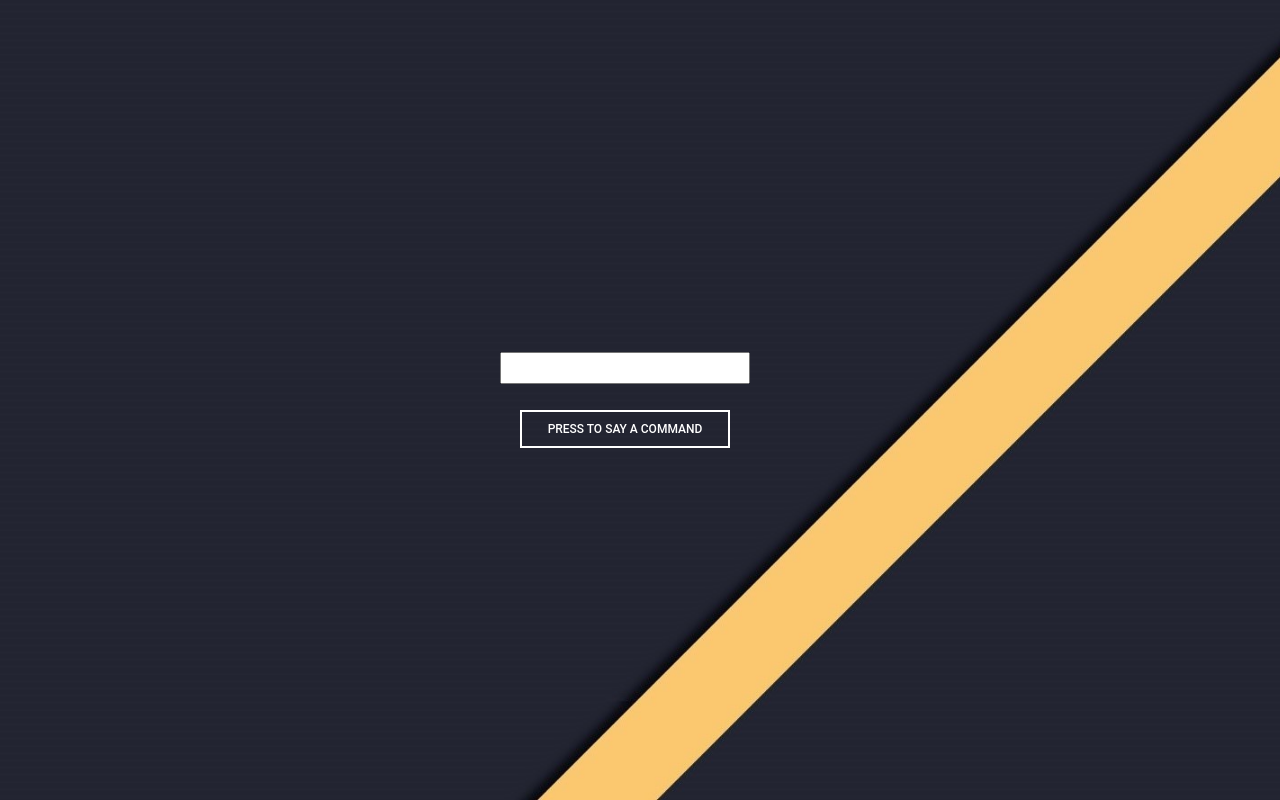
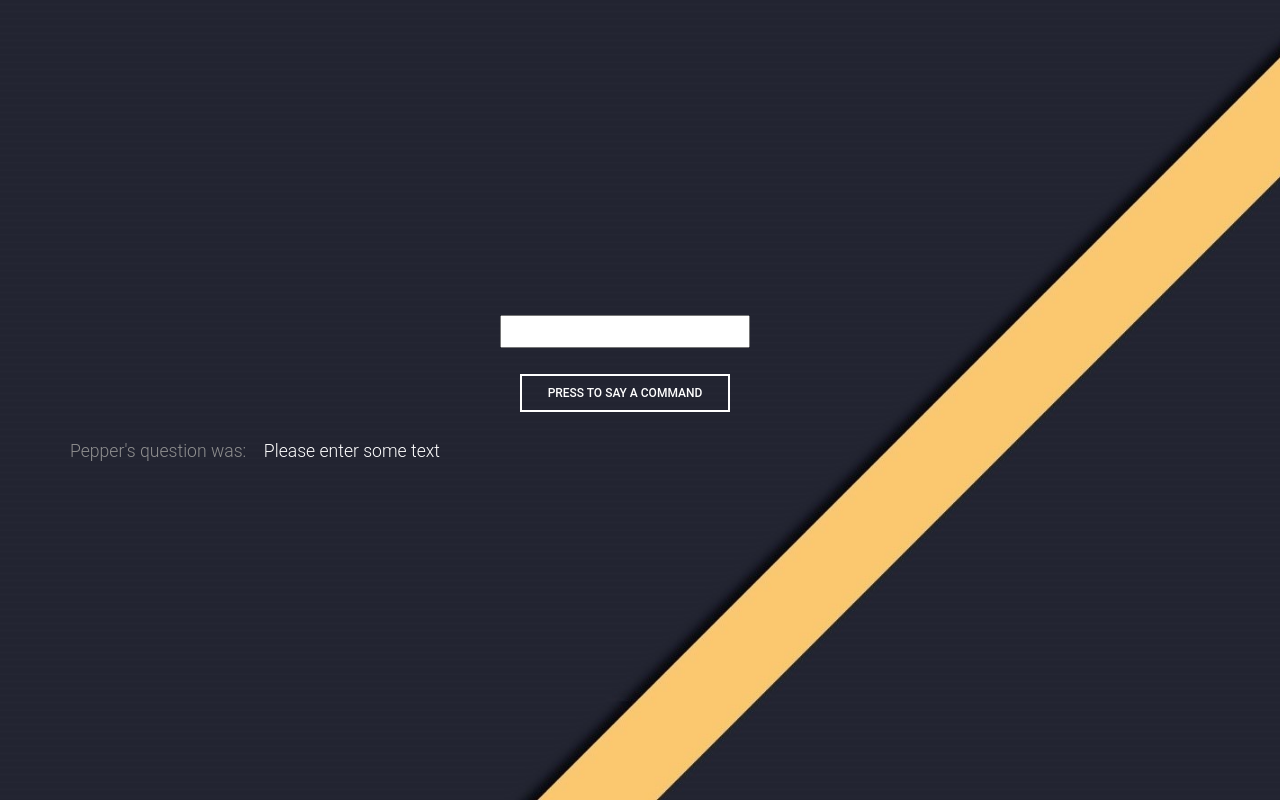
Before and after one commit to amrufathy/HRI-Simulation, a plain HTML site: page index.html in a window 1280 px wide. Both pictures are taken after a click on the button "PRESS TO SAY A COMMAND". Drawn offline with Linux system fonts and the light colour scheme.

Commit message:
Display pepper's question in label

```diff
--- a/index.html
+++ b/index.html
@@ -34,6 +34,12 @@
                     <br>
                     <br>
                     <button id='button' class='btn'>Press to say a command</button>
+                    <br>
+                    <br>
+                    <div class='row' style="width: 100%;">
+                        <label style="margin-right:1em;">Pepper's question was:</label>
+                        <p id='robot_question' style="color:white;"></p>
+                    </div>
                 </div>
             </div>
         </div>
--- a/js/main.js
+++ b/js/main.js
@@ -5,6 +5,7 @@ button.onclick = () => {
     if (msg == "") {
          msg = 'Please enter some text';
     }
+    document.getElementById("robot_question").innerText = msg;
     const utt = new SpeechSynthesisUtterance(msg);
     // Prevent garbage collection of utt object
     console.log(utt);
```
